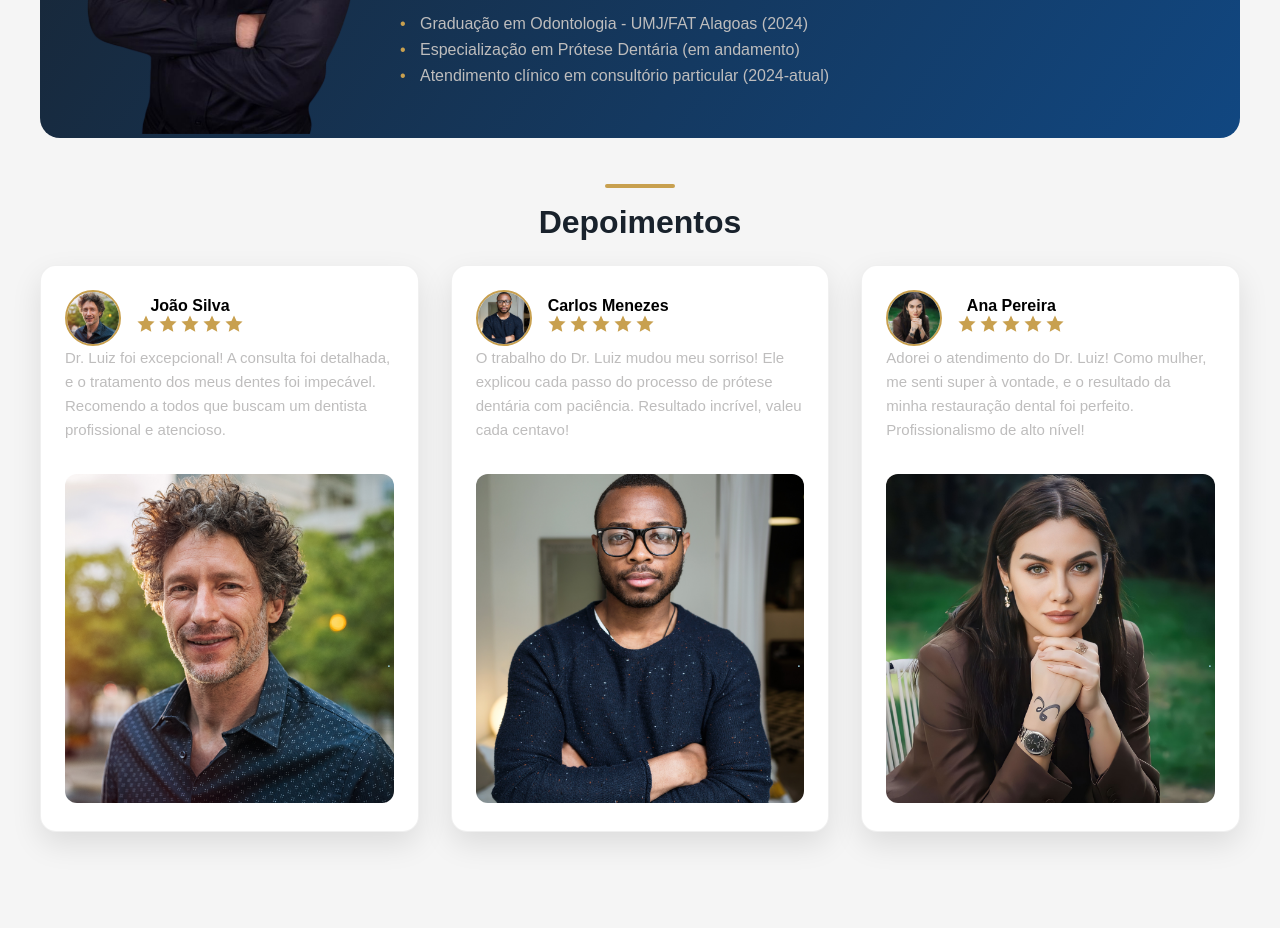
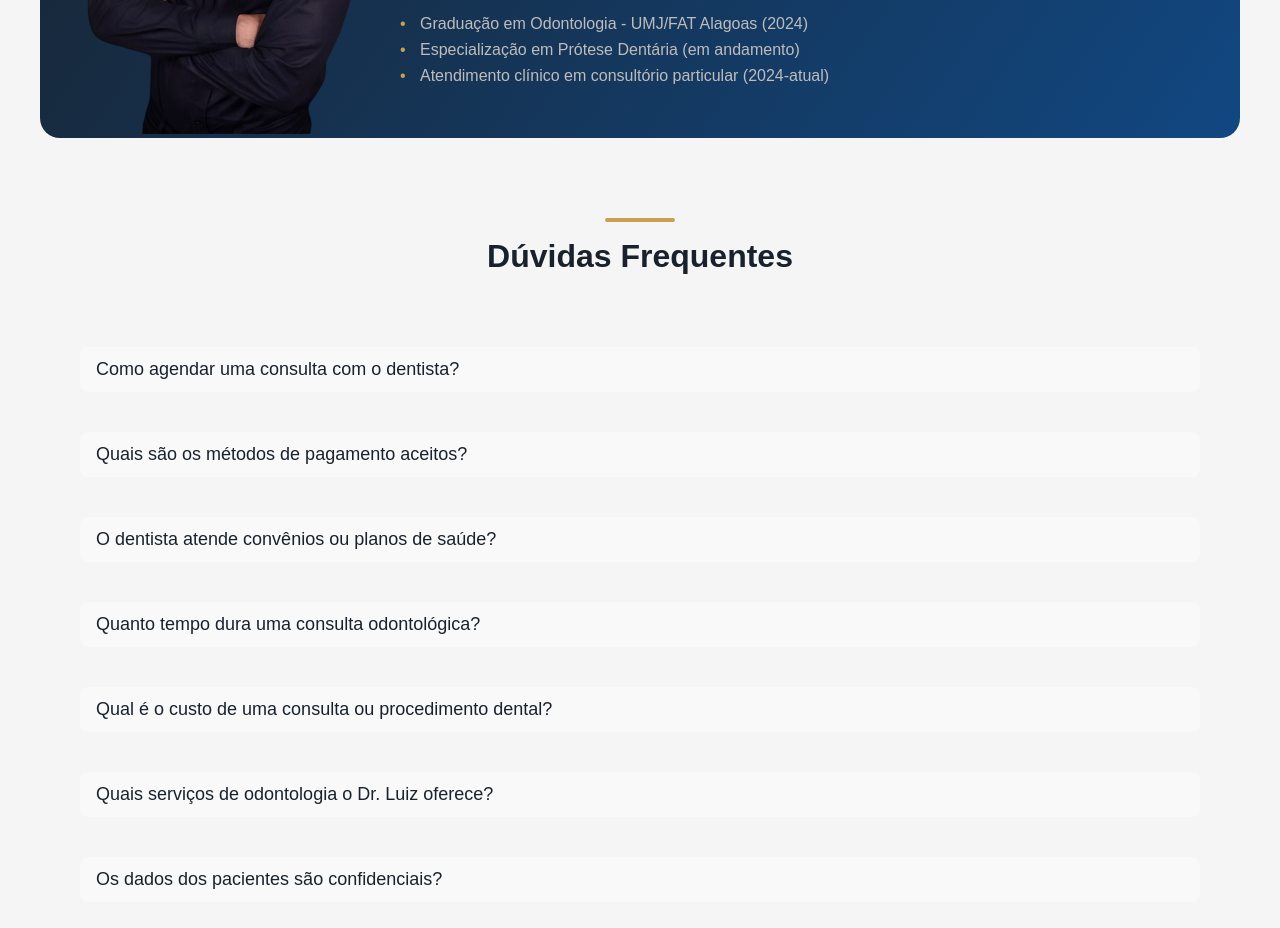
Before and after one commit to kauatorresfranca/luiz-miguel, a React (Vite) app: page / in a window 1280 px wide. Shown: the part 1880-2808 px from the top of the page. Built offline with nearby package versions, Linux system fonts and the light colour scheme.

Commit message:
feat: implement FAQ section with collapsible questions and answers

```diff
--- a/src/components/sections/testemonials/index.tsx
+++ b/src/components/sections/testemonials/index.tsx
@@ -1,177 +1,75 @@
-import {
-  RiStarFill,
-  RiStarLine,
-  RiArrowLeftSLine,
-  RiArrowRightSLine,
-  RiCloseLargeFill,
-} from 'react-icons/ri';
-import { useState, useRef } from 'react';
+import { useState } from 'react';
 import * as S from './styles';
-import client1 from '../../../assets/images/client1.png';
-import client2 from '../../../assets/images/client2.png';
-import client3 from '../../../assets/images/client3.png';
-import result1 from '../../../assets/images/client1.png';
-import result2 from '../../../assets/images/client2.png';
-import result3 from '../../../assets/images/client3.png';
 
-const testimonials = [
+const FAQ = () => {
+  const [activeIndex, setActiveIndex] = useState<number | null>(null);
+
+  const faqs = [
     {
-    name: 'João Silva',
-    avatar: client1,
-    text: 'Dr. Luiz foi excepcional! A consulta foi detalhada, e o tratamento dos meus dentes foi impecável. Recomendo a todos que buscam um dentista profissional e atencioso.',
-    rating: 5,
-    photoUrl: result1,
+      question: 'Como agendar uma consulta com o dentista?',
+      answer:
+        'Você pode agendar uma consulta pelo WhatsApp ou telefone. Entre em contato para verificar disponibilidade em Maceió ou Coruripe.',
     },
     {
-    name: 'Carlos Menezes',
-    avatar: client2,
-    text: 'O trabalho do Dr. Luiz mudou meu sorriso! Ele explicou cada passo do processo de prótese dentária com paciência. Resultado incrível, valeu cada centavo!',
-    rating: 5,
-    photoUrl: result2,
+      question: 'Quais são os métodos de pagamento aceitos?',
+      answer:
+        'Aceitamos cartões de crédito, débito, PIX e dinheiro. Pagamentos podem ser feitos no dia da consulta ou antecipadamente.',
     },
     {
-    name: 'Ana Pereira',
-    avatar: client3,
-    text: 'Adorei o atendimento do Dr. Luiz! Como mulher, me senti super à vontade, e o resultado da minha restauração dental foi perfeito. Profissionalismo de alto nível!',
-    rating: 5,
-    photoUrl: result3,
+      question: 'O dentista atende convênios ou planos de saúde?',
+      answer:
+        'Não, nosso consultório não atende convênios ou planos de saúde.',
+    },
+    {
+      question: 'Quanto tempo dura uma consulta odontológica?',
+      answer:
+        'Uma consulta dura em média 40 a 60 minutos, dependendo do procedimento, para garantir um atendimento completo e personalizado.',
+    },
+    {
+      question: 'Qual é o custo de uma consulta ou procedimento dental?',
+      answer:
+        'O valor varia conforme o tipo de tratamento (ex.: limpeza, prótese), mas é acessível e pode ser discutido na primeira consulta. Oferecemos pacotes e opções de pagamento facilitado.',
+    },
+    {
+      question: 'Quais serviços de odontologia o Dr. Luiz oferece?',
+      answer:
+        'Oferecemos serviços como prótese dentária, restaurações, limpezas e tratamentos estéticos, todos realizados com técnicas modernas e personalizadas.',
+    },
+    {
+      question: 'Os dados dos pacientes são confidenciais?',
+      answer:
+        'Sim, todos os atendimentos seguem o código de ética odontológica, garantindo total sigilo e confidencialidade.',
     },
   ];
 
-const Testimonials = () => {
-  const [current, setCurrent] = useState(0);
-  const [fullscreenImage, setFullscreenImage] = useState<string | null>(null);
-
-  const total = testimonials.length;
-  const touchStartX = useRef(0);
-  const touchEndX = useRef(0);
-
-  const nextSlide = () => setCurrent((prev) => (prev + 1) % total);
-  const prevSlide = () => setCurrent((prev) => (prev - 1 + total) % total);
-
-  const handleTouchStart = (e: React.TouchEvent) => {
-    touchStartX.current = e.touches[0].clientX;
-  };
-
-  const handleTouchMove = (e: React.TouchEvent) => {
-    touchEndX.current = e.touches[0].clientX;
-  };
-
-  const handleTouchEnd = () => {
-    const diff = touchStartX.current - touchEndX.current;
-    const threshold = 50;
-
-    if (diff > threshold) {
-      nextSlide();
-    } else if (diff < -threshold) {
-      prevSlide();
-    }
+  const toggleFAQ = (index: number) => {
+    setActiveIndex(activeIndex === index ? null : index);
   };
 
   return (
-    <S.TestimonialsSection id="testimonials">
-      <S.TestimonialsTitle>
-        Depoimentos
-      </S.TestimonialsTitle>
-      <div className="container">
-        <S.DesktopList>
-          {testimonials.map((t) => (
-            <S.Card key={t.name}>
-              <S.CardHeader>
-                <img src={t.avatar} alt={`Foto de ${t.name}`} />
-                <div>
-                  <h4>{t.name}</h4>
-                  <S.Rating aria-label={`${t.rating ?? 5} de 5`}>
-                    {Array.from({ length: 5 }).map((_, i) => (
-                      <i key={i}>{i < (t.rating ?? 5) ? <RiStarFill /> : <RiStarLine />}</i>
+    <S.FAQ className='container' id="Dúvidas">
+      <S.FAQTitle>
+        Dúvidas Frequentes
+      </S.FAQTitle>
+      <S.FAQList>
+        {faqs.map((faq, index) => (
+          <S.FAQItem key={index}>
+            <S.FAQQuestion
+              onClick={() => toggleFAQ(index)}
+              className={activeIndex === index ? 'active' : ''}
+            >
+              {faq.question} <i className="ri-arrow-down-s-line"></i>
+            </S.FAQQuestion>
+            <S.FAQAnswer
+              className={activeIndex === index ? 'active' : 'hidden'}
+            >
+              {faq.answer}
+            </S.FAQAnswer>
+          </S.FAQItem>
         ))}
-                  </S.Rating>
-                </div>
-              </S.CardHeader>
-              <S.Text>{t.text}</S.Text>
-              {t.photoUrl && (
-                <S.ResultThumb>
-                  <img
-                    src={t.photoUrl}
-                    alt={`Resultado do atendimento de ${t.name}`}
-                    onClick={() => setFullscreenImage(t.photoUrl!)}
-                  />
-                </S.ResultThumb>
-              )}
-            </S.Card>
-          ))}
-        </S.DesktopList>
-
-        <S.MobileWrapper>
-          <S.ArrowLeft onClick={prevSlide}>
-            <RiArrowLeftSLine />
-          </S.ArrowLeft>
-
-          <S.Slider
-            style={{ transform: `translateX(-${current * 100}%)` }}
-            onTouchStart={handleTouchStart}
-            onTouchMove={handleTouchMove}
-            onTouchEnd={handleTouchEnd}
-          >
-            {testimonials.map((t) => (
-              <S.Slide key={t.name}>
-                <S.Card>
-                  <S.CardHeader>
-                    <img src={t.avatar} alt={`Foto de ${t.name}`} />
-                    <div>
-                      <h4>{t.name}</h4>
-                      <S.Rating aria-label={`${t.rating ?? 5} de 5`}>
-                        {Array.from({ length: 5 }).map((_, i) => (
-                          <i key={i}>{i < (t.rating ?? 5) ? <RiStarFill /> : <RiStarLine />}</i>
-                        ))}
-                      </S.Rating>
-                    </div>
-                  </S.CardHeader>
-                  <S.Text>{t.text}</S.Text>
-                  {t.photoUrl && (
-                    <S.ResultThumb>
-                      <img
-                        src={t.photoUrl}
-                        alt={`Resultado do atendimento de ${t.name}`}
-                        onClick={() => setFullscreenImage(t.photoUrl!)}
-                      />
-                    </S.ResultThumb>
-                  )}
-                </S.Card>
-              </S.Slide>
-            ))}
-          </S.Slider>
-
-          <S.ArrowRight onClick={nextSlide}>
-            <RiArrowRightSLine />
-          </S.ArrowRight>
-
-          <S.Indicators>
-            {testimonials.map((_, index) => (
-              <button
-                key={index}
-                className={current === index ? 'active' : ''}
-                onClick={() => setCurrent(index)}
-              />
-            ))}
-          </S.Indicators>
-        </S.MobileWrapper>
-      </div>
-
-      {fullscreenImage && (
-        <S.FullscreenOverlay onClick={() => setFullscreenImage(null)}>
-          <button
-            className="close-btn"
-            onClick={() => setFullscreenImage(null)}
-            aria-label="Fechar imagem"
-          >
-            <RiCloseLargeFill />
-          </button>
-          <img src={fullscreenImage} alt="Imagem em tela cheia" />
-        </S.FullscreenOverlay>
-      )}
-    </S.TestimonialsSection>
+      </S.FAQList>
+    </S.FAQ>
   );
 };
 
-export default Testimonials;
+export default FAQ;
--- a/src/components/sections/testemonials/styles.ts
+++ b/src/components/sections/testemonials/styles.ts
@@ -1,22 +1,20 @@
 import styled from 'styled-components';
 import { breakpoints, colors } from '../../../../styles';
 
-export const TestimonialsSection = styled.section`
+export const FAQ = styled.div`
   display: flex;
   flex-direction: column;
-  align-items: center;
-  justify-content: center;
-  padding: 0 24px 60px 24px;
-  text-align: center;
-  background: ${colors.background}; /* Reverted to neutral background */
+  gap: 32px;
+  padding: 80px 40px; /* Increased for a premium feel */
+  background: ${colors.background}; /* Reverted to original neutral background */
   min-height: 100vh;
 
   @media (max-width: ${breakpoints.tablet}) {
-    padding: 60px 0;
+    padding: 40px 16px;
   }
 `;
 
-export const TestimonialsTitle = styled.h3`
+export const FAQTitle = styled.h3`
   position: relative;
   font-size: 32px;
   margin-bottom: 3rem;
@@ -34,233 +32,74 @@ export const TestimonialsTitle = styled.h3`
     background-color: ${colors.secondary};
     margin: 0 auto 16px auto;
   }
+`;
 
-  span {
-    color: ${colors.secondary};
+export const FAQList = styled.ul`
+  list-style: none;
+  padding: 0;
+`;
+
+export const FAQItem = styled.li`
+  border-bottom: 1px solid ${colors.text}20;
+  padding: 16px 0;
+  transition: box-shadow 0.3s ease;
+
+  &:hover {
+    box-shadow: 0 2px 8px rgba(0, 0, 0, 0.05);
   }
 
-  @media (max-width: ${breakpoints.tablet}) {
-    font-size: 28px;
+  &:last-child {
+    border-bottom: none;
   }
 `;
 
-export const DesktopList = styled.div`
-  display: grid;
-  grid-template-columns: repeat(3, 1fr);
-  gap: 32px;
-  width: 100%;
+export const FAQQuestion = styled.h3`
+  display: flex;
+  justify-content: space-between;
+  align-items: center;
+  padding: 12px 16px;
+  font-size: 18px;
+  color: ${colors.primary}; /* Changed to primary for visibility */
+  font-weight: 500;
+  background-color: #f9f9f9;
+  border-radius: 8px;
+  cursor: pointer;
+  transition: background-color 0.3s ease, color 0.3s ease;
 
-  @media (max-width: ${breakpoints.desktop}) {
-    grid-template-columns: repeat(2, 1fr);
+  i {
+    font-size: 20px;
+    transition: transform 0.3s ease;
+    color: ${colors.primary};
   }
 
-  @media (max-width: ${breakpoints.tablet}) {
-    display: none;
+  &:hover {
+    background-color: #e9e9e9;
+    color: ${colors.primary};
   }
-`;
 
-export const MobileWrapper = styled.div`
-  position: relative;
-  width: 100%;
-  max-width: 100vw;
-  overflow: hidden;
-  display: none;
-  padding: 0 16px;
-  box-sizing: border-box;
+  &.active {
+    background-color: ${colors.primary}10;
+    color: ${colors.primary};
 
-  @media (max-width: ${breakpoints.tablet}) {
-    display: block;
-  }
-`;
-
-export const Slider = styled.div`
-  display: flex;
-  transition: transform 0.6s ease-in-out;
-  width: 100%;
-`;
-
-export const Slide = styled.div`
-  flex: 0 0 100%;
-  display: flex;
-  justify-content: center;
-  padding: 0 8px;
-  box-sizing: border-box;
-`;
-
-export const Card = styled.article`
-  max-width: 100%;
-  width: 100%;
-  border-radius: 16px;
-  padding: 24px;
-  background: #ffffff;
-  border: 1px solid rgba(0, 0, 0, 0.06);
-  box-shadow: 0 12px 30px rgba(0, 0, 0, 0.1);
-  min-height: 320px;
-  display: flex;
-  flex-direction: column;
-  justify-content: space-between;
-  transition: transform 0.3s ease, box-shadow 0.3s ease;
-
-  &:hover {
-    transform: translateY(-5px);
-    box-shadow: 0 15px 40px rgba(200, 160, 79, 0.2);
-  }
-`;
-
-export const CardHeader = styled.div`
-  display: flex;
-  align-items: center;
-  gap: 16px;
-
-  img {
-    width: 56px;
-    height: 56px;
-    border-radius: 50%;
-    border: 2px solid ${colors.secondary};
-  }
-`;
-
-export const Rating = styled.div`
-  display: flex;
-  gap: 4px;
-
-  i {
-    color: ${colors.secondary};
-    font-size: 18px;
-  }
-`;
-
-export const Text = styled.p`
-  color: ${colors.text};
-  font-size: 15px;
-  line-height: 1.6;
-  margin-bottom: 16px;
-  text-align: left;
-
-  display: -webkit-box;
-  -webkit-line-clamp: 4;
-  -webkit-box-orient: vertical;
-  overflow: hidden;
-  text-overflow: ellipsis;
-
-  @media (max-width: ${breakpoints.tablet}) {
-    -webkit-line-clamp: unset;
-    overflow: visible;
-    font-size: 14px;
-  }
-`;
-
-export const ResultThumb = styled.div`
-  margin-top: 16px;
-
-  img {
-    width: 100%;
-    border-radius: 12px;
-    cursor: pointer;
-    transition: transform 0.3s ease;
-
-    &:hover {
-      transform: scale(1.05);
+    i {
+      transform: rotate(180deg);
     }
   }
 `;
 
-export const ArrowLeft = styled.button`
-  position: absolute;
-  top: 50%;
-  left: 8px;
-  transform: translateY(-50%);
-  background: rgba(255, 255, 255, 0.9);
-  border: none;
-  border-radius: 50%;
-  padding: 12px;
-  cursor: pointer;
-  box-shadow: 0 4px 12px rgba(0, 0, 0, 0.2);
-  z-index: 10;
-  transition: background 0.3s ease, color 0.3s ease;
+export const FAQAnswer = styled.p`
+  max-height: 0;
+  overflow: hidden;
+  font-size: 16px;
+  color: ${colors.text};
+  margin-top: 8px;
+  padding: 0 16px;
+  transition: max-height 0.5s ease, opacity 0.3s ease, padding 0.3s ease;
+  opacity: 0;
 
-  svg {
-    height: 24px;
-    width: 24px;
-    color: ${colors.primary};
-  }
-
-  &:hover {
-    background: ${colors.secondary};
-    svg {
-      color: #fff;
-    }
+  &.active {
+    max-height: 200px;
+    opacity: 1;
+    padding: 12px 16px;
   }
 `;
-
-export const ArrowRight = styled(ArrowLeft)`
-  left: auto;
-  right: 8px;
-`;
-
-export const Indicators = styled.div`
-  margin-top: 20px;
-  display: flex;
-  justify-content: center;
-  gap: 12px;
-
-  button {
-    width: 10px;
-    height: 10px;
-    border-radius: 50%;
-    border: none;
-    background: linear-gradient(45deg, #ccc, #999);
-    cursor: pointer;
-    transition: background 0.3s ease;
-
-    &.active {
-      background: ${colors.secondary};
-    }
-
-    &:hover {
-      background: ${colors.secondary};
-    }
-  }
-`;
-
-export const FullscreenOverlay = styled.div`
-  position: fixed;
-  inset: 0;
-  background: rgba(0, 0, 0, 0.9);
-  display: flex;
-  align-items: center;
-  justify-content: center;
-  z-index: 999;
-  opacity: 0;
-  transition: opacity 0.3s ease;
-  animation: fadeIn 0.3s ease forwards;
-
-  img {
-    max-width: 90%;
-    max-height: 90%;
-    border-radius: 16px;
-    box-shadow: 0 6px 20px rgba(0, 0, 0, 0.4);
-  }
-
-  .close-btn {
-    position: absolute;
-    top: 24px;
-    right: 24px;
-    background: transparent;
-    border: none;
-    color: #fff;
-    font-size: 32px;
-    cursor: pointer;
-    transition: transform 0.3s ease, color 0.3s ease;
-
-    &:hover {
-      transform: scale(1.2);
-      color: ${colors.secondary};
-    }
-  }
-
-  @keyframes fadeIn {
-    from { opacity: 0; }
-    to { opacity: 1; }
-  }
-`;
```
Lines whose indentation alone changed are shown as unchanged.
